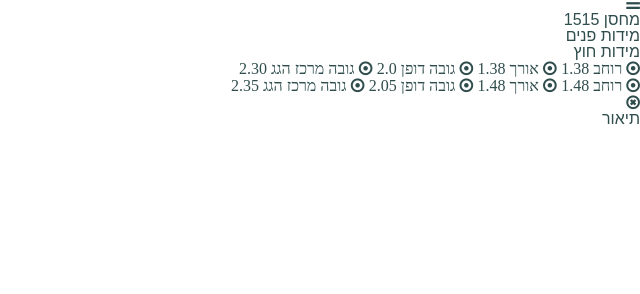
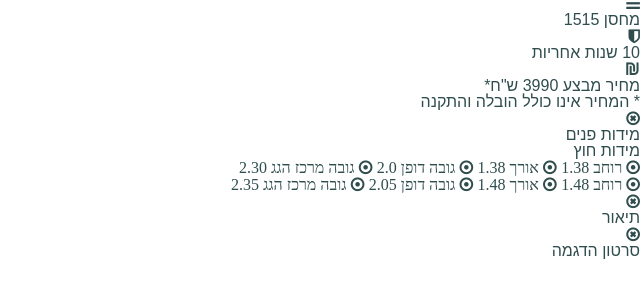
Before and after one commit to loragil/RaananWebsite, a website: page src/index.html in a window 1280 px wide. Shown: the part 158-452 px from the top of the page, without its empty margins (640-1280 px from the left). Drawn offline with Linux system fonts and the light colour scheme; a web font is replaced by a local one.

Commit message:
further evelopment of product page

```diff
--- a/src/css/_default_res.scss
+++ b/src/css/_default_res.scss
@@ -58,6 +58,7 @@ DEFULAT RESOLUTION --> 360x640 [default_res.360x640.scss]
 				background-color: rgba(255, 255, 255, 0.6);
 				color: $app__color--dark;
 				font-size: 1.5rem;
+				box-shadow:$app__defaults--box-shadow;
 			}
 
 			.img{
@@ -71,6 +72,12 @@ DEFULAT RESOLUTION --> 360x640 [default_res.360x640.scss]
 		.containerB{
 			border-bottom: 2px solid $app__color--base;
 			padding: 0.6rem 0 0.2rem;
+			font-size: 1.2rem;
+
+			.outer{
+				padding-right: 1rem;
+				width: 50%;
+			}
 		}
 
 		.containerC{
@@ -85,6 +92,7 @@ DEFULAT RESOLUTION --> 360x640 [default_res.360x640.scss]
 
 			.inner{
 				float: left;
+				width: 50%;
 			}
 
 			label{
@@ -93,10 +101,53 @@ DEFULAT RESOLUTION --> 360x640 [default_res.360x640.scss]
 			}
 		}
 
+		.features{
+			margin: 0.5rem 0;
+
+			li{
+				/* width: 50%;
+				text-align: center;
+				float: right; */
+
+				& > div{
+					display: inline-block;
+				}
+
+				& > div:first-child{
+					$size: 2rem;
+
+					font-size: 1.5rem;
+					color: #fff;
+					width: $size;
+					height: $size;
+					border-radius: $app__defaults--border-radius;
+					background-color: $app__color--base;
+					line-height: $size;
+					margin-bottom: 0.5rem;
+					text-shadow:$app__defaults--text-shadow;
+					text-align: center;
+				}
+			}
+
+			.txt{
+				font-size: 1.4rem;
+				padding-right: 0.5rem;
+			}
+
+			.disclaimer{
+				font-size: 0.6rem;
+			}
+
+			.fa-ils{
+				text-indent: -4px;
+			}
+		}
+
 		details{
 			//transition: $app__defaults--transition;
 			//animation-duration: 800ms;
 			//animation-timing-function:ease-in-out;
+			margin-top: 0.5rem;
 
 			&:not([open]) {
 				//height: 1.25em;
@@ -131,7 +182,8 @@ DEFULAT RESOLUTION --> 360x640 [default_res.360x640.scss]
 		}
 
 		summary{
-			transition: $app__defaults--transition;
+			//transition: $app__defaults--transition;
+			margin-bottom: 0.5rem;
 
 			&::-webkit-details-marker {
 				display: none;
--- a/src/css/_extendables.scss
+++ b/src/css/_extendables.scss
@@ -1,4 +1,5 @@
-%clearfix {
+/* %clearfix { */
+.clearfix {
   *zoom: 1;
   &:before, &:after {
     content: " ";
--- a/src/css/_skin.scss
+++ b/src/css/_skin.scss
@@ -1,6 +1,6 @@
+
+//* palette
+@import 'pallette';
 
 //* dimensions
 @import 'variables';
-
-//* palette
-@import 'pallette';
--- a/src/css/_variables.scss
+++ b/src/css/_variables.scss
@@ -5,3 +5,5 @@ $app__header--height:5rem;
 $app__header--height:5rem;
 $app__defaults--border-radius:5px;
 $app__defaults--transition:all 0.3s ease;
+$app__defaults--text-shadow: 3px 3px 1px $app__color--dark;
+$app__defaults--box-shadow: 3px 3px 6px 0px $app__color--dark;
--- a/src/css/main.scss
+++ b/src/css/main.scss
@@ -6,7 +6,7 @@
 @import 'extendables';
 @import 'mixins';
 @import 'fonts';
-@import 'skin';
+@import 'skin';//variables + pallettes
 @import 'animations';
 @import 'default_res';
 
--- a/src/index.html
+++ b/src/index.html
@@ -35,11 +35,33 @@
 				<div class="img"></div>
 			</section>
 
+			<!-- FEATURES -->
+			<section class="features clearfix">
+				<ul>
+					<li>
+						<div class="fa fa-shield"></div>
+						<div class="txt">10 שנות אחריות</div>
+					</li>
+					<li>
+						<div class="fa fa-ils"></div>
+						<div class="txt">מחיר מבצע 3990 ש"ח*</div>
+						<div class="disclaimer">* המחיר אינו כולל הובלה והתקנה</div>
+					</li>
+				</ul>
+			</section>
+
 			<!-- PRODUCT DETAILS -->
+			<details class="info" open>
+				<summary>
 					<section class="containerB">
+						<i class="fa fa-times-circle-o"></i>
+
+						<section class="">
 							<div class="inner">מידות פנים</div>
 							<div class="outer">מידות חוץ</div>
 						</section>
+					</section>
+				</summary>
 
 				<!-- PRODUCT MEASUREMENTS -->
 				<section class="containerC">
@@ -85,6 +107,58 @@
 						</ul>
 					</div>
 				</section>
+			</details>
+
+			<!-- PRODUCT DETAILS -->
+			<!-- <section class="containerB">
+				<div class="inner">מידות פנים</div>
+				<div class="outer">מידות חוץ</div>
+			</section> -->
+
+			<!-- PRODUCT MEASUREMENTS -->
+			<!-- <section class="containerC">
+				<div class="inner">
+					<ul>
+						<li class="fa fa-dot-circle-o">
+							<label for="">רוחב</label>
+							<span>1.38</span>
+						</li>
+						<li class="fa fa-dot-circle-o">
+							<label for="">אורך</label>
+							<span>1.38</span>
+						</li>
+						<li class="fa fa-dot-circle-o">
+							<label for="">גובה דופן</label>
+							<span>2.0</span>
+						</li>
+						<li class="fa fa-dot-circle-o">
+							<label for="">גובה מרכז הגג</label>
+							<span>2.30</span>
+						</li>
+					</ul>
+				</div>
+
+				<div class="outer">
+					<ul>
+						<li class="fa fa-dot-circle-o">
+							<label for="">רוחב</label>
+							<span>1.48</span>
+						</li>
+						<li class="fa fa-dot-circle-o">
+							<label for="">אורך</label>
+							<span>1.48</span>
+						</li>
+						<li class="fa fa-dot-circle-o">
+							<label for="">גובה דופן</label>
+							<span>2.05</span>
+						</li>
+						<li class="fa fa-dot-circle-o">
+							<label for="">גובה מרכז הגג</label>
+							<span>2.35</span>
+						</li>
+					</ul>
+				</div>
+			</section> -->
 
 			<!-- PRODUCT DESCRIPTION -->
 			<details class="description">
@@ -98,12 +172,20 @@
 					קירות מחסן הגינה עשויים מפנל מבודד בעלי מסגרת פח מגולוון הממולאים חומר מבודד(פוליסטירן)   בעל עמידות ובידוד ברמה גבוהה, ידידותי לסביבה, מבודד וחזק במיוחד בעובי 5 ס"מ, כל פרופילי בסיס המחסן, עמודיו, כרכובו עשויים מאלומיניום. המשקוף והדלת עשויים מאלומיניום, דלת חזקה וננעלת ע"י מנעול צילינדר המחסן עמיד בכל תנאי מזג האוויר  ניתן להגביה להרחיב ולהעמיק את המחסן להוסיף חלונות, מדפים,
 				</p>
 			</details>
-			<!-- <section class="containerB">
-				<h2>תיאור</h2>
+
+			<!-- PRODUCT DEMO -->
+			<details class="demo">
+				<summary>
+					<section class="containerB">
+						<i class="fa fa-times-circle-o"></i>
+						<h2>סרטון הדגמה</h2>
 					</section>
-			<p class="description containerC">
+				</summary>
+				<!-- <p class="containerC">
 					קירות מחסן הגינה עשויים מפנל מבודד בעלי מסגרת פח מגולוון הממולאים חומר מבודד(פוליסטירן)   בעל עמידות ובידוד ברמה גבוהה, ידידותי לסביבה, מבודד וחזק במיוחד בעובי 5 ס"מ, כל פרופילי בסיס המחסן, עמודיו, כרכובו עשויים מאלומיניום. המשקוף והדלת עשויים מאלומיניום, דלת חזקה וננעלת ע"י מנעול צילינדר המחסן עמיד בכל תנאי מזג האוויר  ניתן להגביה להרחיב ולהעמיק את המחסן להוסיף חלונות, מדפים,
 				</p> -->
+				<iframe class="containerC" width="100%" src="https://www.youtube.com/embed/yDNEZY038PI" frameborder="0" allowfullscreen></iframe>
+			</details>
 		</div>
 
 		<!-- footer -->
```
Also changed, not shown: src/css/main.css. Lines whose indentation alone changed are shown as unchanged.
